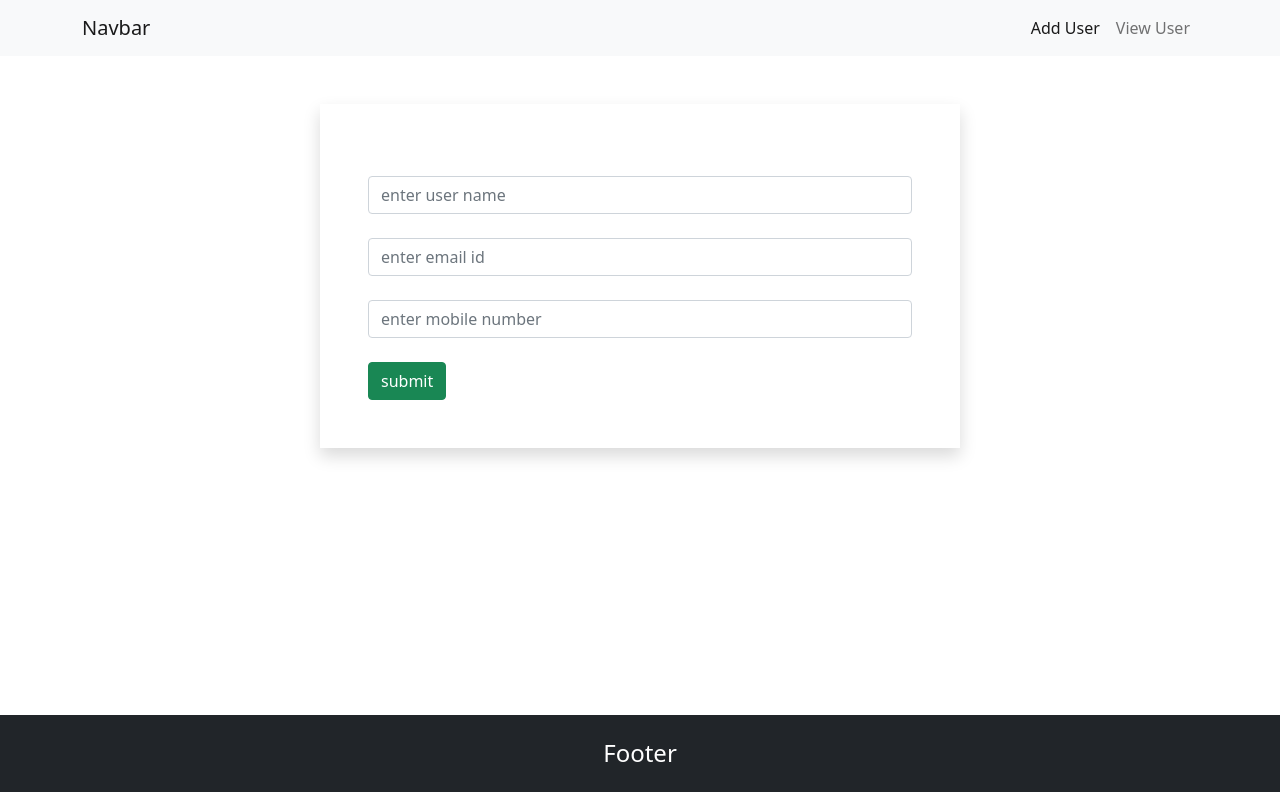
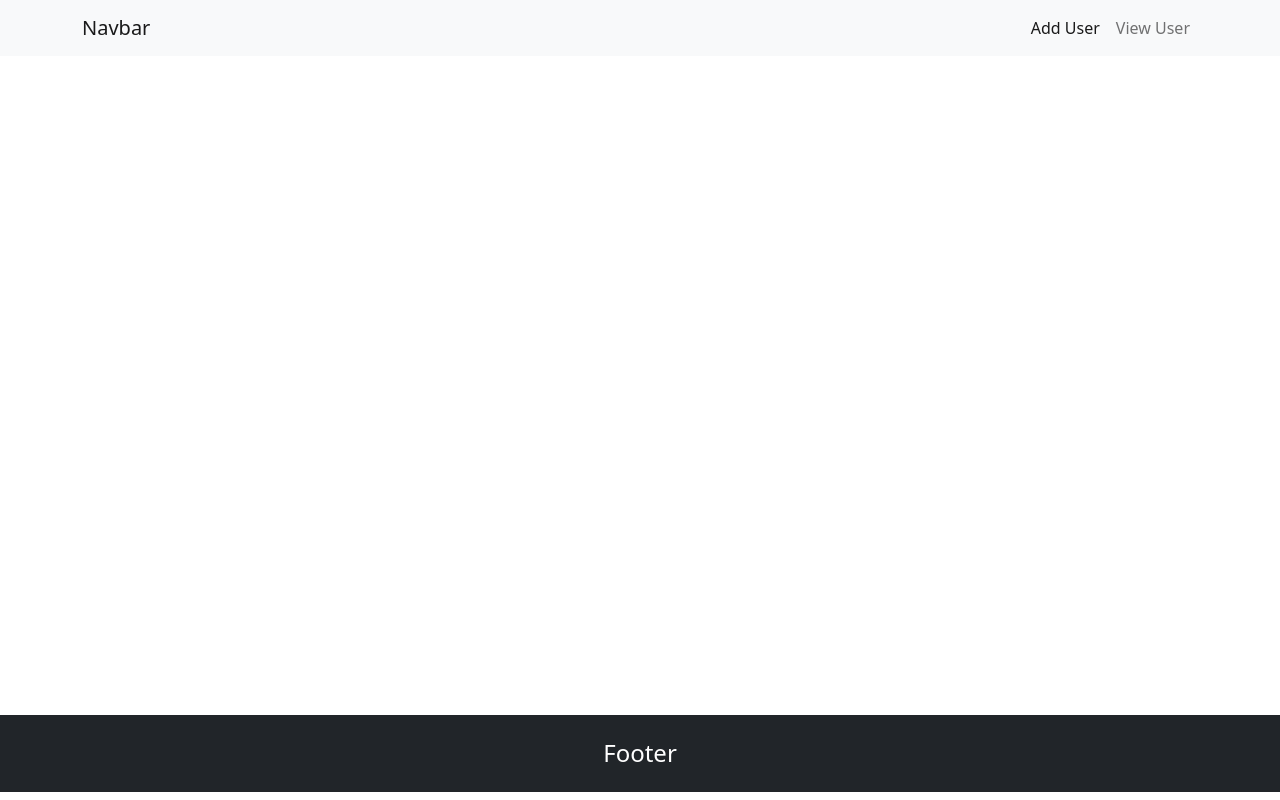
Before and after one commit to Intissar-Balhoudi/next-app, a Next.js app: page / in a window 1280 px wide. Built offline with nearby package versions, Linux system fonts and the light colour scheme.

Commit message:
commit 3

```diff
--- a/src/app/layout.tsx
+++ b/src/app/layout.tsx
@@ -52,7 +52,7 @@ export const metadata = {
   description: "Generated by create next app",
 };
 
-export default function RootLayout(  { children }  ) {
+export default function RootLayout( /*  { children } */  ) {
   return (
     <html lang="en">
       <head>
@@ -62,7 +62,7 @@ export default function RootLayout(  { children }  ) {
       <body
       >
         <Header />
-      {children}
+      {/* {children}   */}
         <Footer/>
       </body>
     </html>
```
